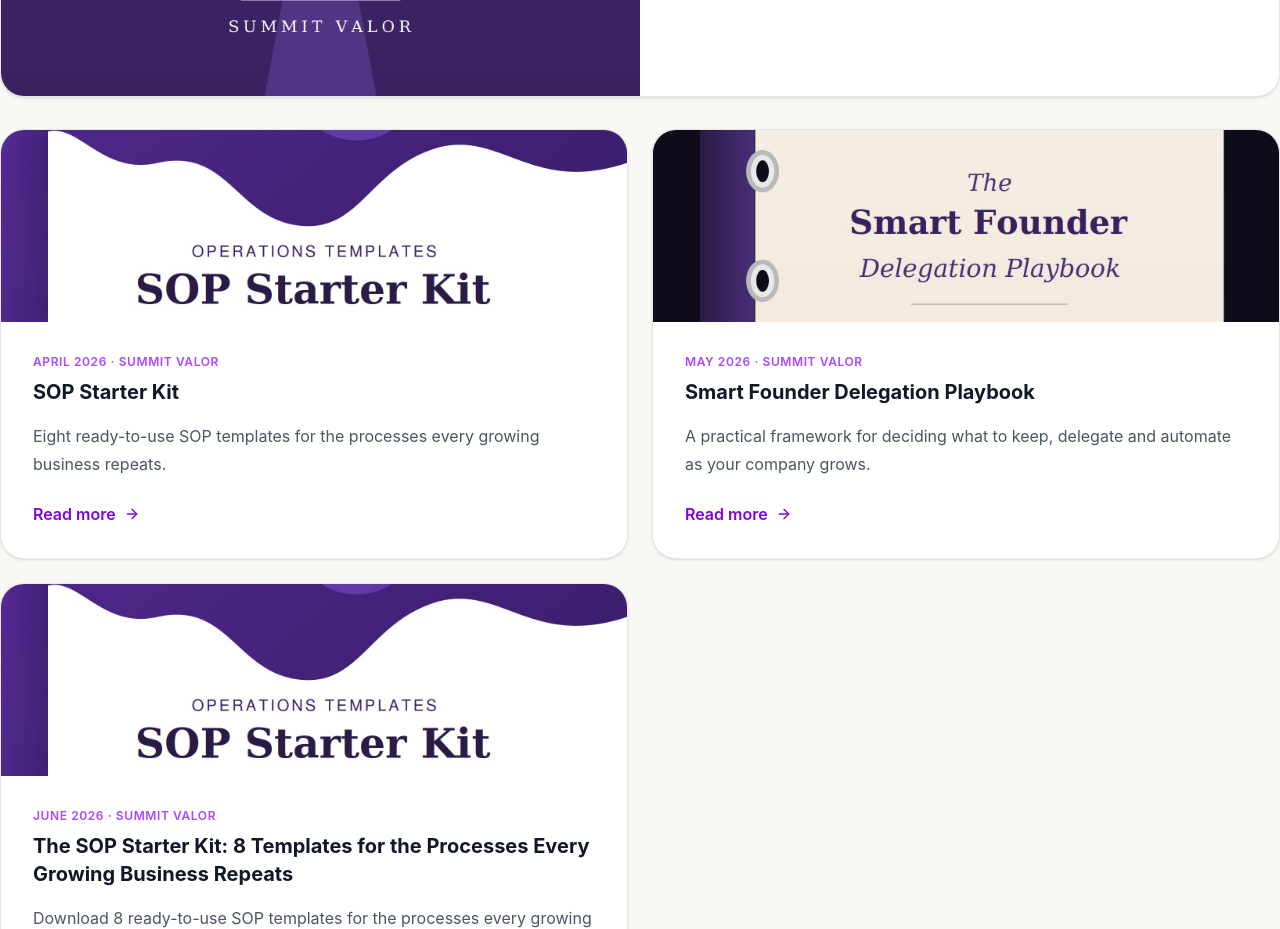
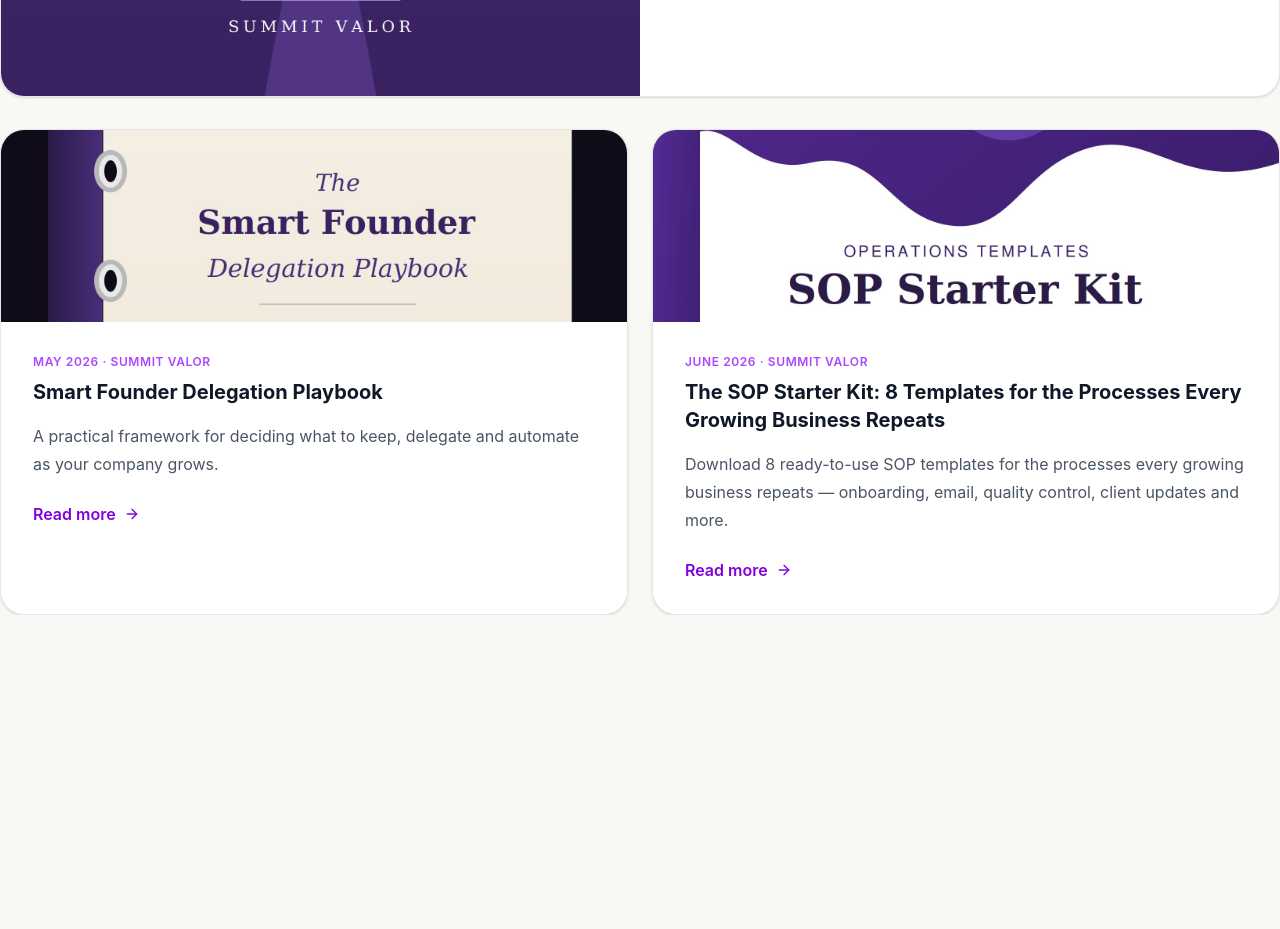
Before and after one commit to oluwafunmilayo-coder/summit-valor-vscode-website, a React (Vite) app: page /blog in a window 1280 px wide. Shown: the part 1100-2029 px from the top of the page. After the commit the page ends 1715 px from the top, so only its background shows below. Built offline with nearby package versions, Linux system fonts and the light colour scheme.

Commit message:
Remove duplicate empty SOP Starter Kit entry and use canonical /blog/sop-starter-kit route

```diff
--- a/src/App.jsx
+++ b/src/App.jsx
@@ -40,7 +40,7 @@ function App() {
         <Route path="/resources" element={<Resources />} />
         <Route path="/blog" element={<Blog />} />
         <Route path="/blog/why-your-business-feels-chaotic" element={<WhyYourBusinessFeelsChaotic />} />
-        <Route path="/blog/sop-starter-kit-templates-for-growing-businesses" element={<SOPStarterKit />} />
+        <Route path="/blog/sop-starter-kit" element={<SOPStarterKit />} />
         <Route path="/privacy-policy" element={<PrivacyPolicy />} />
         <Route path="/terms-and-conditions" element={<TermsAndConditions />} />
         <Route path="/contact" element={<Contact />} />
--- a/src/data/resourcesData.js
+++ b/src/data/resourcesData.js
@@ -15,18 +15,6 @@ export const featuredArticle = {
 
 export const articles = [
   {
-    title: "SOP Starter Kit",
-    desc:
-      "Eight ready-to-use SOP templates for the processes every growing business repeats.",
-    date: "April 2026",
-    author: "Summit Valor",
-    slug: "sop-starter-kit",
-    image:
-      "/resources/SOP_Starter_Kit_Cover.jpg",
-    pdf: BREVO_FORM,
-  },
-
-  {
     title: "Smart Founder Delegation Playbook",
     desc:
       "A practical framework for deciding what to keep, delegate and automate as your company grows.",
--- a/src/pages/Blog.jsx
+++ b/src/pages/Blog.jsx
@@ -11,7 +11,7 @@ const blogPosts = [
     desc: "Download 8 ready-to-use SOP templates for the processes every growing business repeats — onboarding, email, quality control, client updates and more.",
     date: "June 2026",
     author: "Summit Valor",
-    slug: "sop-starter-kit-templates-for-growing-businesses",
+    slug: "sop-starter-kit",
     image: "/resources/SOP_Starter_Kit_Cover.jpg",
     pdf: "https://652fdc15.sibforms.com/v2/serve/MUIFABz_9PyuuUoM5AmJGbJOlS8zxdaVcjWrKPvYEtsqtGtWV620QojiC3vDkZqD5oEnuKoxJtLPeegNj11oKMSVNE-1fALfCuNNfHBuu3XG1ZhJFGod2820U79ipC3Bz4M9WEMh1p1bP3-g9sPn5-yElfXcx7vvEkLwF98hgTP9dS5qP2jdVvc0H8sbDr-s7FmdpBZinU1ZCpmqNA==",
   },
```
